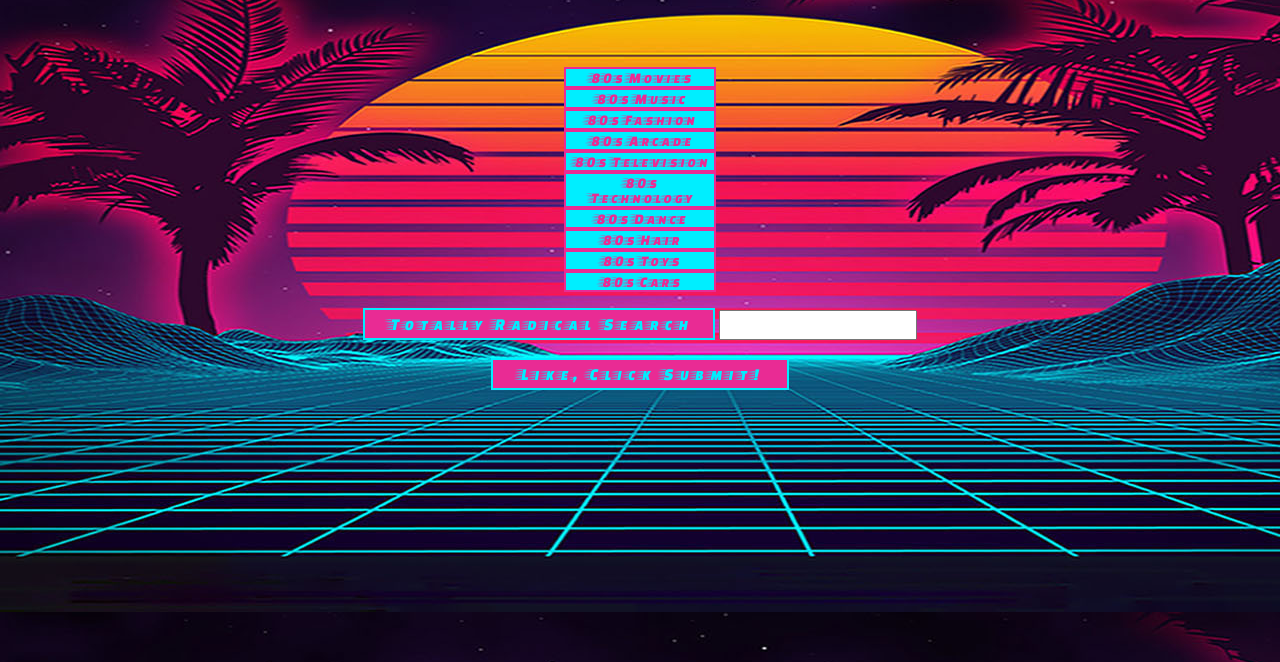
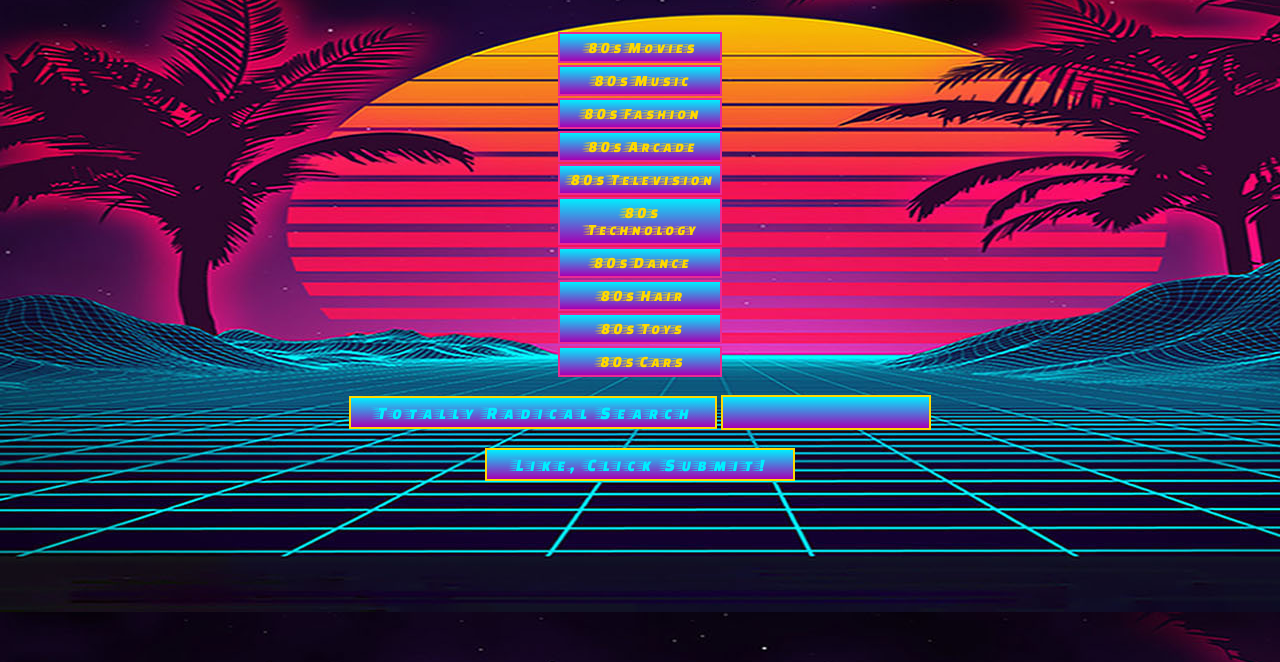
Before and after one commit to JennMartinez/Giphy, a plain HTML site: page index.html in a window 1280 px wide. Shown: the part 138-800 px from the top of the page. Drawn offline with nearby package versions, Linux system fonts and the light colour scheme.

Commit message:
Final edits

```diff
--- a/assets/css/style.css
+++ b/assets/css/style.css
@@ -5,30 +5,40 @@ body {
 h1 {
     font-family: 'Faster One';
     font-size: 70px;
+    /* color: #00eeff; */
     color: #00eeff;
     letter-spacing: 8px;
-    text-align: center
+    text-align: center;
+    margin-top: 10px;
+    text-shadow:
+		-1px -1px 0 rgb(233, 43, 148),
+        1px -1px 0 rgb(233, 43, 148),
+        -1px 1px 0 rgb(255, 217, 0),
+		1px 1px 0 rgb(255, 217, 0);
 }
 
 /* Topic Buttons */
 
 .topics {
-    background-color: #00eeff;
-    margin-top: 1px;
-    border: 2px solid rgb(233, 43, 148);
-    width: 12%;
+    width: 13%;
     text-align: center;
-    color: rgb(233, 43, 148);
     display:block;
     margin:0 auto;
     font-family: 'Faster One';
-    font-size: 15px;
+    font-size: 16px;
+    padding-top: 5px;
+    padding-bottom: 5px;
+    background-image: linear-gradient(to bottom,#00eeff 0%,rgb(165, 0, 180) 100%);
+    background-blend-mode: normal;
+    margin-top: 2px;
+    border: 2px solid rgb(233, 43, 148);
+    color: rgb(255, 217, 0);
 }
 
 .topics:hover {
     background-color: rgb(233, 43, 148);
     color: #00eeff;
-    border: 2px solid #00eeff;
+    border: 2px solid rgb(255, 217, 0);
 }
 
 /* Search Bar Title */
@@ -39,17 +49,18 @@ h1 {
     color: #00eeff;
 }
 #font {
-    /* text-align: center; */
     background-color: rgb(233, 43, 148);
     color: #00eeff;
-    border: 2px solid #00eeff;
-    padding-left: 22px;
-    padding-right: 22px;
+    border: 2px solid rgb(255, 217, 0);
+    padding-left: 23px;
+    padding-right: 23px;
     padding-top: 5px;
     padding-bottom: 5px;
     font-family: 'Faster One';
     letter-spacing: 3px;
-    font-size: 17px;
+    font-size: 18px;
+    background-image: linear-gradient(to bottom,#00eeff 0%,rgb(165, 0, 180) 100%);
+    background-blend-mode: normal;
 }
 
 #font:hover {
@@ -62,25 +73,28 @@ h1 {
 /* Physical Search Bar */
 
 #search-bar {
-    /* text-align: center; */
-    width: 15%;
-    padding-top: 6px;
-    padding-bottom: 5px;
+    width: 16%;
+    padding-top: 10px;
+    padding-bottom: 6px;
+    background-image: linear-gradient(to bottom,#00eeff 0%,rgb(165, 0, 180) 100%);
+    background-blend-mode: normal;
+    border: 2px solid rgb(255, 217, 0);
 }
 
 /* Submit Button */
 
 #sbtn {
-    background-color: rgb(233, 43, 148);
     color: #00eeff;
-    border: 2px solid #00eeff;
+    border: 2px solid rgb(255, 217, 0);
     padding-top: 5px;
     padding-bottom: 5px;
-    font-size: 17px;
+    font-size: 18px;
     font-family: 'Faster One';
     letter-spacing: 3px;
     padding-left: 25px;
     padding-right: 25px;
+    background-image: linear-gradient(to bottom,#00eeff 0%,rgb(165, 0, 180) 100%);
+    background-blend-mode: normal;
 }
 
 #sbtn:hover {
@@ -105,7 +119,3 @@ h1 {
     color: #00eeff;
     border: 2px solid #00eeff;
 }
-
-outcome.rating {
-    color: rgb(233, 43, 148);
-}
--- a/assets/javascript/giphy.js
+++ b/assets/javascript/giphy.js
@@ -1,6 +1,16 @@
+var x = document.getElementById("myAudio");
+
+
+function playAudio() {
+    x.play();
+}
+
+
 // / Document Ready //
 
 $(document).ready(function() {
+
+
 
 // Variables for topic array and new search buttons //
 
@@ -33,6 +43,8 @@ function getButton(topic) {
 $("#button-grp").on("click", ".topics", function() {
 console.log("working");
 var name = $(this).attr("data-topic");
+playAudio();
+
 
 // Store Giphy API URL for "topics" images //
 
@@ -120,6 +132,5 @@ $("#gif-placement").on("click", ".displayingGifs", function() {
           $(this).attr("data-state", "still");
         }
       });
-
 populateButtons();
 });
--- a/index.html
+++ b/index.html
@@ -13,6 +13,7 @@
 </head>
 <body>
     <h1>Endless Retro 80s!</h1>
+    <audio loop id="myAudio"><source src="./assets/Footloose - Footloose Song.mp3" type="audio/mpeg"></audio>
     <br><br>
     <div id="button-grp"></div>
     <br>
```
Also changed, not shown: 4 other files.
